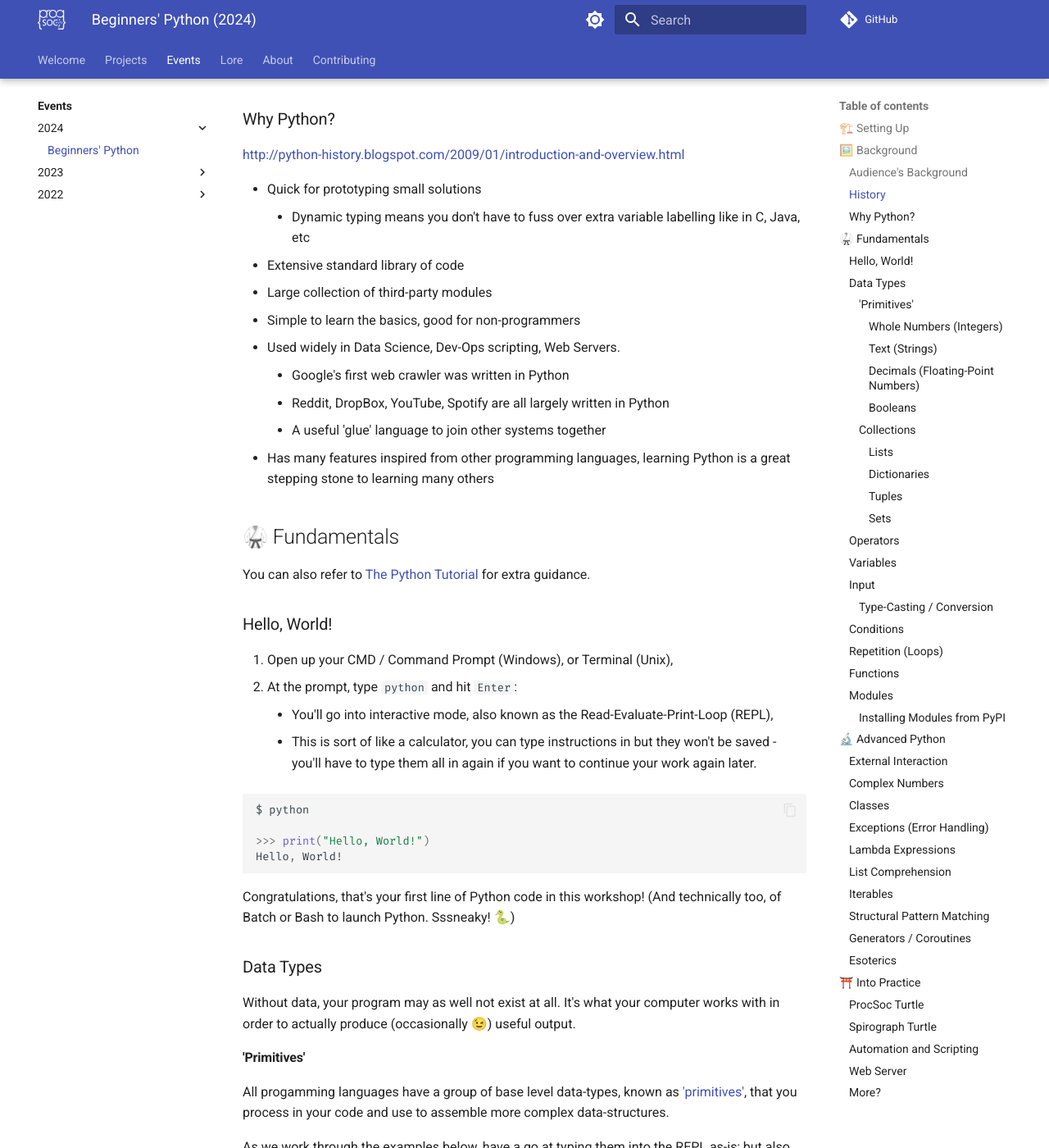
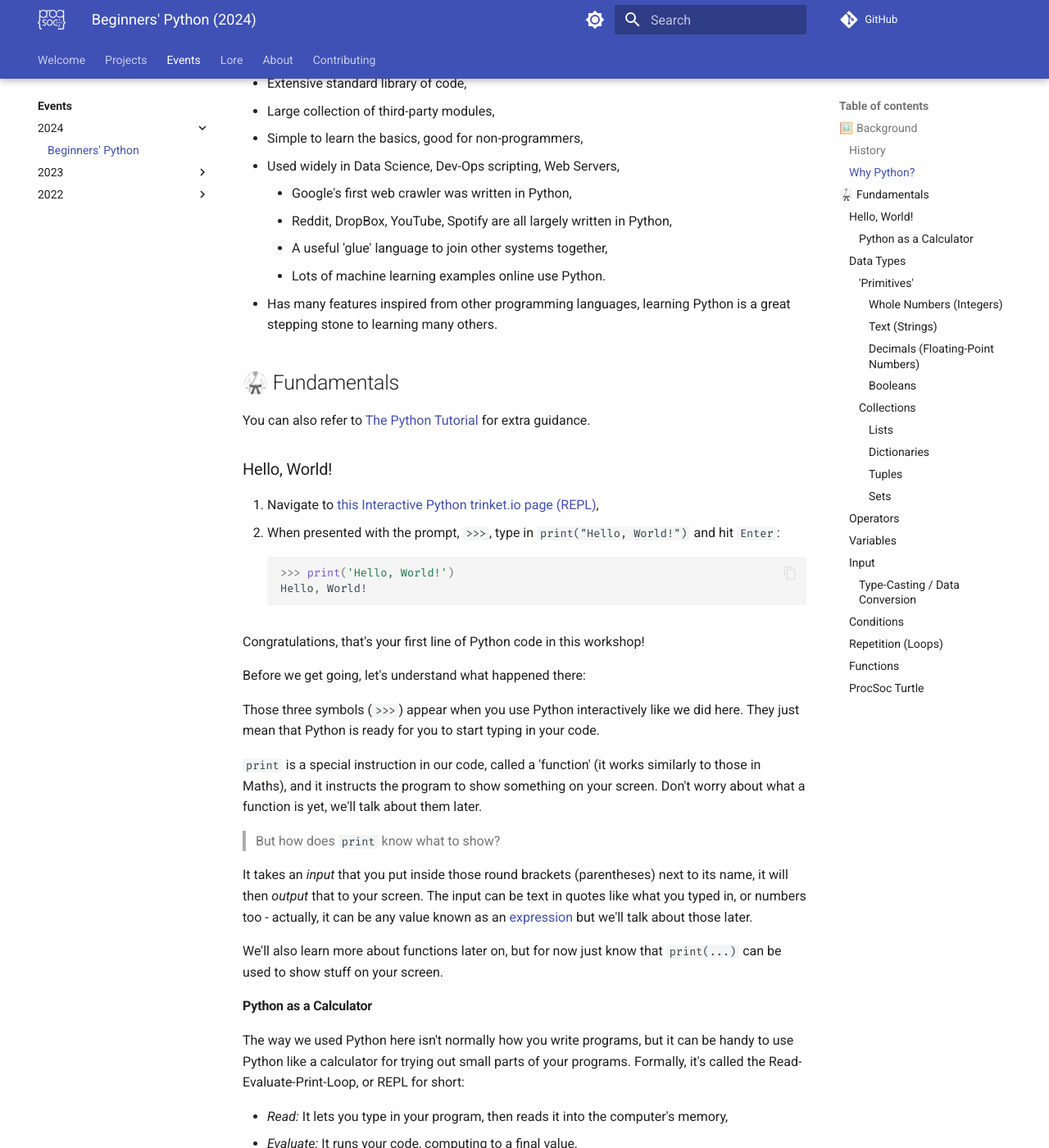
Before and after one commit to ProgSoc/Docs, an MkDocs documentation site: the page built from docs/events/2024/python.md, in a window 1280 px wide and 1400 px high, scrolled down 1186 px. Shown: the whole window at 82% size. Built offline with MkDocs 1.6.1 and Material for MkDocs 9.7.7, drawn with Linux system fonts in a browser that asks for light colours; comment, search, counter and statistics services are not loaded; some of the changed text lies outside the part shown.

Commit message:
feat: python 2024 workshop

````diff
--- a/docs/events/2024/python.md
+++ b/docs/events/2024/python.md
@@ -9,50 +9,45 @@ tags:
 
 # Beginners' Python (2024)
 
-## 🏗️ Setting Up
+Hi! This is a follow-up to the Beginners' Python workshop we ran on 28/02/2024. It'll cover the same content, and provide some additional exercises to practise at home. We're still working on formalising this, so expect more detailed explanations in future - but for now this is a good reference.
 
-See the [installation section on the TFM Python page](../../tfm/python.md#installation).
+If you have any questions while reading this post, don't be afraid to ask on [our Discord server!](https://progsoc.org/discord)
+
+You can find complete example code on the [Workshop GitHub Repository](https://github.com/ProgSoc/Python2024).
+
+Before we dive into learning to program in Python, let's get to know a little bit of how Python came to be and how it might be useful for you.
 
 ## 🖼️ Background
 
-### Audience's Background
-
-* Have you ever done any programming/coding?
-* If so:
-    * What programming language(s) did you use?
-    * If one of them was Python:
-        * Awesome! Hopefully this is somewhat familiar to you, but enjoy the refresher nonetheless.
-    * Otherwise:
-        * Well, another one to add to your repertoire!
-* Otherwise:
-    * Enjoy learning how to program!
-    * Try typing in `print("Hello, World!")` into `python`
-
 ### History
 
-<https://en.wikipedia.org/wiki/History_of_Python>
-<http://python-history.blogspot.com/2009/01/personal-history-part-1-cwi.html>
+- Written initially by Guido van Rossum in 1989/1990, working at CWI (Government research centre for computer science and mathematics).
+- Made public on Usenet in February 1991.
+- Version 1.0 release in January 1994. This marked the start of wider "Open Source" development with more external contributors.
+- Version 2.0 release in October 2000, used as a tool in building and compiling C and C++ source code for many years - more capabable and compatible than shell scripts yet still simple.
+- Version 3.0 release in December 2008, breaking backwards compatibility with Python 2. Simplified and made the language more consistent, removing accumulated messyness.
 
-* Written initially by Guido van Rossum in 1989/1990, working at CWI (Government research centre for computer science and mathematics).
-* Made public on Usenet in February 1991.
-* Version 1.0 release in January 1994. This marked the start of wider "Open Source" development with more external contributors.
-* Version 2.0 release in October 2000, used as a tool in building and compiling C and C++ source code for many years - more capabable and compatible than shell scripts yet still simple.
-* Version 3.0 release in December 2008, breaking backwards compatibility with Python 2. Simplified and made the language more consistent, removing accumulated messyness.
+> Read more at:
+>
+> - <https://en.wikipedia.org/wiki/History_of_Python>
+> - <http://python-history.blogspot.com/2009/01/personal-history-part-1-cwi.html>
+
 
 ### Why Python?
 
 <http://python-history.blogspot.com/2009/01/introduction-and-overview.html>
 
-* Quick for prototyping small solutions
-    * Dynamic typing means you don't have to fuss over extra variable labelling like in C, Java, etc
-* Extensive standard library of code
-* Large collection of third-party modules
-* Simple to learn the basics, good for non-programmers
-* Used widely in Data Science, Dev-Ops scripting, Web Servers.
-    * Google's first web crawler was written in Python
-    * Reddit, DropBox, YouTube, Spotify are all largely written in Python
-    * A useful 'glue' language to join other systems together
-* Has many features inspired from other programming languages, learning Python is a great stepping stone to learning many others
+- Quick for prototyping small solutions,
+    - Dynamic typing means you don't have to fuss over extra variable labelling like in C, C++, Java.
+- Extensive standard library of code,
+- Large collection of third-party modules,
+- Simple to learn the basics, good for non-programmers,
+- Used widely in Data Science, Dev-Ops scripting, Web Servers,
+    - Google's first web crawler was written in Python,
+    - Reddit, DropBox, YouTube, Spotify are all largely written in Python,
+    - A useful 'glue' language to join other systems together,
+    - Lots of machine learning examples online use Python.
+- Has many features inspired from other programming languages, learning Python is a great stepping stone to learning many others.
 
 ## 🥋 Fundamentals
 
@@ -60,36 +55,70 @@ You can also refer to [The Python Tutorial](https://docs.python.org/3/tutorial/i
 
 ### Hello, World!
 
-1. Open up your CMD / Command Prompt (Windows), or Terminal (Unix),
-2. At the prompt, type `python` and hit `Enter`:
-    * You'll go into interactive mode, also known as the Read-Evaluate-Print-Loop (REPL),
-    * This is sort of like a calculator, you can type instructions in but they won't be saved - you'll have to type them all in again if you want to continue your work again later.
+1. Navigate to [this Interactive Python trinket.io page (REPL)](https://trinket.io/embed/python3/08d075a4d3?outputOnly=true&runOption=console&runMode=console),
+2. When presented with the prompt, `>>>`, type in `print("Hello, World!")` and hit `Enter`:
+    ```python
+    >>> print('Hello, World!')
+    Hello, World!
+    ```
+
+Congratulations, that's your first line of Python code in this workshop!
+
+Before we get going, let's understand what happened there:
+
+Those three symbols (`>>>`) appear when you use Python interactively like we did here. They just mean that Python is ready for you to start typing in your code.
+
+`print` is a special instruction in our code, called a 'function' (it works similarly to those in Maths), and it instructs the program to show something on your screen. Don't worry about what a function is yet, we'll talk about them later.
+
+> But how does `print` know what to show?
+
+It takes an *input* that you put inside those round brackets (parentheses) next to its name, it will then *output* that to your screen. The input can be text in quotes like what you typed in, or numbers too - actually, it can be any value known as an [expression](https://docs.python.org/3/reference/expressions.html) but we'll talk about those later.
+
+We'll also learn more about functions later on, but for now just know that `print(...)` can be used to show stuff on your screen.
+
+#### Python as a Calculator
+
+The way we used Python here isn't normally how you write programs, but it can be handy to use Python like a calculator for trying out small parts of your programs. Formally, it's called the Read-Evaluate-Print-Loop, or REPL for short:
+
+- *Read:* It lets you type in your program, then reads it into the computer's memory,
+- *Evaluate:* It runs your code, computing to a final value,
+- *Print:* That value from the last step is shown on your screen,
+- *Loop:* Repeat the same steps over again.
+
+We'll make use of the REPL later on to get you familiar with the different types of data available to you in Python, and the ways you can manipulate and interact with them.
+
+For now, have a go at some basic arithmetic (order of operations apply):
 
 ```python
-$ python
-
->>> print("Hello, World!")
-Hello, World!
+2 + 2
+5 - 3
+2.5 + 4
+2 * 3
+2 * 3 + 1
+(2 * 3) + 1
+2 * (3 + 1)
+14 / 2
+18 % 5
 ```
 
-Congratulations, that's your first line of Python code in this workshop! (And technically too, of Batch or Bash to launch Python. Sssneaky! 🐍)
+If you're a little lost, that's okay - we'll explain it from the ground up. If you have a mathematical background, hopefully you are starting to recognise some familiar notation between Python and Mathematics.
 
 ### Data Types
 
-Without data, your program may as well not exist at all. It's what your computer works with in order to actually produce (occasionally 😉) useful output.
+Without data, your program may as well not exist at all. It's what your computer works with in order to actually produce useful (occasionally 😉) output.
 
 #### 'Primitives'
 
-All progamming languages have a group of base level data-types, known as ['primitives'](https://en.wikipedia.org/wiki/Language_primitive), that you process in your code and use to assemble more complex data-structures.
+All progamming languages have a group of base level data-types, known as ['primitives'](https://en.wikipedia.org/wiki/Language_primitive), that you process in your code and use to assemble more complex data-structures. Don't worry too much about the technical details here, just know they're the building blocks of your programs.
 
-As we work through the examples below, have a go at typing them into the REPL as-is; but also on the inside of that `print(...)` thing we saw earlier. Anything you want to display goes inside the round-brackets.
+As we work through the examples below, have a go at typing them into the REPL as-is; but also on the inside of that `print(...)` thing we saw earlier. Remember, anything you want to display goes inside the round-brackets.
 
 ```python
-$ python
-
 >>> 0
 >>> print(0)
 ```
+
+If you want to jump ahead, [open up a Trinket REPL](https://trinket.io/embed/python3/08d075a4d3?outputOnly=true&runOption=console&runMode=console) and try the [example from the Workshop GitHub Repository](https://github.com/ProgSoc/Python2024/blob/main/act-00-1.py).
 
 ##### Whole Numbers (Integers)
 
@@ -110,6 +139,8 @@ Have a go at typing in the values below into the REPL, to see how they are inter
 0o664
 ```
 
+Just like in Mathematics, you can place a minus sign to make a number negative. Unique to programming languages however, is the `0x` hexadecimal, `0b` binary and `0o` octal notation. These are good to know, but not important for now - they use different number systems and are useful in a few different areas of computing.
+
 ##### Text (Strings)
 
 > *This heading says "Text"! But you just said computers work with numbers?*
@@ -120,7 +151,7 @@ That's right.
 
 Actually, it kind of is... Text in programming languages is actually just a bunch of numbers.
 
-> *Sure.. but the code further down clearly says `"A Pie"` and not `1, 3, 14159`! So what's going on? 🤔*
+> *Sure.. but the code further down clearly says `"A Pie"` and not `1, 3.14159`! So what's going on? 🤔*
 
 Each of those numbers are used to represent individual letters, or more formally 'characters'. For modern computers, those numbers are assigned to specific characters by the [Unicode Consortium](https://home.unicode.org/). In the past (and still for the first 128 characters) these numbers were assigned according to [ASCII](https://en.wikipedia.org/wiki/ASCII).
 
@@ -151,20 +182,20 @@ with normal quotes"
 
 Perhaps you noticed those odd `\` backslashes. They form [escape sequences](https://docs.python.org/3/reference/lexical_analysis.html#escape-sequences), and are used to insert special non-typable characters into text in your Python code.
 
-You'll mostly only ever need to know a couple: `\"` or `\'` when you want to use quotes inside a string, `\n` for starting more text on a new line, and `\\` for including a backslash by itself.
+You'll mostly only ever need to know just a few: `\"` or `\'` when you want to use quotes inside a string, `\n` for starting more text on a new line, and `\\` for including a backslash by itself.
 
 ##### Decimals (Floating-Point Numbers)
 
 Back to numbers, modern computers store decimal numbers in a special way to make computation efficient. It's called 'floating' point (reffering to the decimal-dot) because you can change how many decimal places of precision you represent a number with. Some old computers only did decimals to a fixed number of places (like 2.01, 2.10) because they were manually doing the base-10 arithmetic which was slow.
 
-They're simple enough to use in Python, just put a decimal-point in your number with at least one digit afterwards and you know have a floating-point number, or *float*.
+They're simple enough to use in Python: put a decimal-point in your number with at least one digit afterwards, just like Maths, and you know have a floating-point number, or *float*.
 
 ```python
 3.14159
 -9.8
 ```
 
-Because of the way floats are represented, you can have negative-zero and  infinity. There's also a special value called `nan`, short for 'Not-A-Number'.
+Because of the way floats are represented, you can have negative-zero and  infinity. There's also a special value called `nan`, short for 'Not-A-Number'. These are quirks that you will come across in your time programming, but aren't critical to know right now.
 
 ```python
 0.0
@@ -414,117 +445,6 @@ def complex_add(a, b):
     return (a[0] + b[0], a[1] + b[1])
 ```
 
-### Modules
-
-```python
-import random
-from random import randint
-from random import *
-import numpy as np
-from numpy import sqrt as sq
-```
-
-#### Installing Modules from PyPI
-
-```sh
-$ pip install numpy
-```
-
-## 🔬 Advanced Python
-
-### External Interaction
-
-```python
-with open("file.txt") as f:
-    print(f.read())
-```
-
-### Complex Numbers
-
-### Classes
-
-```python
-class Vehicle:
-    def __init__(self, name):
-        self._name = name
-
-    def introduce(self):
-        print(f"This is a {self._name}.")
-
-class Car:
-    pass
-```
-
-### Exceptions (Error Handling)
-
-try opening a file, fail.
-repeat logic twice, show complelling use of functions
-
-```python
-try:
-    pass
-except Error as e:
-    pass
-finally:
-    pass
-```
-
-### Lambda Expressions
-
-### List Comprehension
-
-[i for i in range(10)]
-
-### Iterables
-
-```python
-map(fn, iter)
-filter(fn, iter)
-[*iter]
-{**iterkv}
-```
-
-### Structural Pattern Matching
-
-```python
-match <expression>:
-    case <pattern> [<if guard>]:
-        ...
-```
-
-### Generators / Coroutines
-
-### Esoterics
-
-* global/nonlocal scope keyword
-* for else loops
-* mutable default arguments
-
-## ⛩️ Into Practice
-
 ### ProcSoc Turtle
 
 ![The ProgSoc Logo drawn using the Turtle Python library](./python/turtle-logo.png)
-
-### Spirograph Turtle
-
-### Automation and Scripting
-
-```
-pip install svg-turtle beautifulsoup4 svglib "reportlab<4"
-```
-
-Bulk file creation and renaming
-
-<https://beautiful-soup-4.readthedocs.io/en/latest/>
-
-Scrape ProgSoc Blog, Use Length of words in blog titles to generate a unique spiro for each post
-
-### Web Server
-
-UTS Wayfinding scraper
-
-### More?
-
-* Django / Flask
-* Numpy / Matplotlib
````
Also changed, not shown: other parts of docs/events/2024/python.md (+1 -1 lines), docs/tfm/python.md (deleted, +0 -29 lines).
